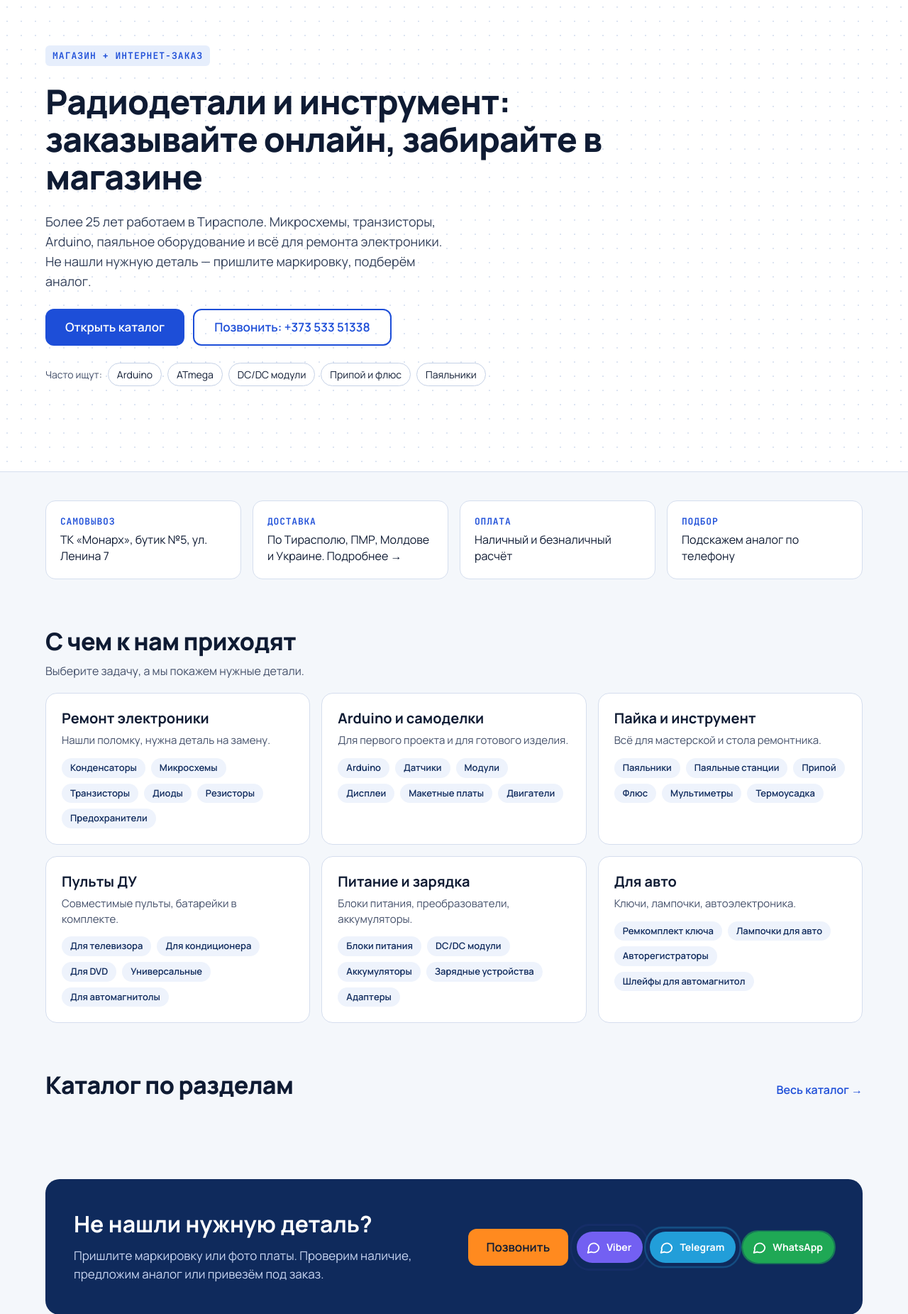
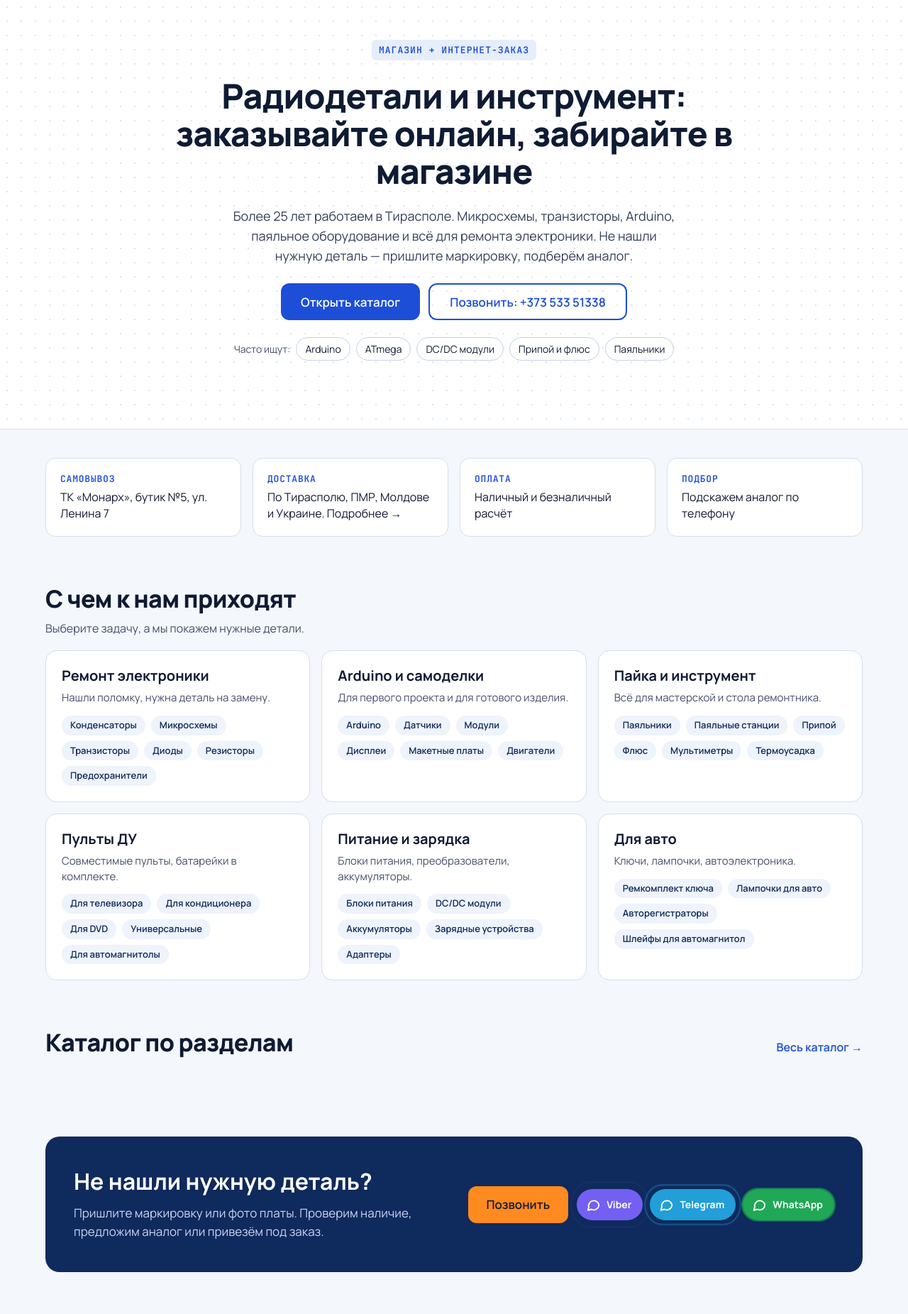
Before and after one commit to volodyaq/tirelcom-theme, a WordPress theme: template tirelcom/front-page.php in a window 1280 px wide. Shown: the part 140-1991 px from the top of the page at 71% size. Run offline with PHP 8.4 and a stand-in for WordPress, Linux system fonts and the light colour scheme; the site name, menu and one post (Sample post) are stand-ins, and other content is empty.

Commit message:
Главная: первый экран по центру
Co-Authored-By: Claude Sonnet 5.5 <noreply@anthropic.com>
Claude-Session: https://claude.ai/code/session_01DRkBNSJ5bNtWShG17rKdD8

```diff
--- a/tirelcom/front-page.php
+++ b/tirelcom/front-page.php
@@ -44,16 +44,16 @@ $instock = tek_home_instock(8);
 <main id="top">
 
 <section style="background:#FFFFFF;border-bottom:1px solid #D5DEEE;background-image:radial-gradient(#DCE4F2 1px, transparent 1px);background-size:20px 20px">
-<div class="hero-pad" style="max-width:1200px;margin:0 auto;padding:64px 24px;display:flex;flex-wrap:wrap;gap:40px;align-items:center">
-<div style="flex:1 1 480px;min-width:0;display:flex;flex-direction:column;gap:24px">
-<span style="align-self:flex-start;font-family:'JetBrains Mono',monospace;font-size:13px;font-weight:600;letter-spacing:0.08em;color:#1D4ED8;background:#E6EEFC;border-radius:6px;padding:6px 10px">МАГАЗИН + ИНТЕРНЕТ-ЗАКАЗ</span>
-<h1 class="hero-h1" style="max-width:860px;margin:0;font-size:48px;line-height:1.1;font-weight:800;letter-spacing:-0.02em">Радиодетали и инструмент: заказывайте онлайн, забирайте в магазине</h1>
-<p style="margin:0;font-size:18px;line-height:1.55;color:#33405A;max-width:560px">Более 25 лет работаем в Тирасполе. Микросхемы, транзисторы, Arduino, паяльное оборудование и всё для ремонта электроники. Не нашли нужную деталь — пришлите маркировку, подберём аналог.</p>
-<div style="display:flex;flex-wrap:wrap;gap:12px">
+<div class="hero-pad" style="max-width:1200px;margin:0 auto;padding:56px 24px 40px;display:flex;flex-wrap:wrap;gap:40px;align-items:center">
+<div style="flex:1 1 480px;min-width:0;display:flex;flex-direction:column;align-items:center;text-align:center;gap:24px">
+<span style="align-self:center;font-family:'JetBrains Mono',monospace;font-size:13px;font-weight:600;letter-spacing:0.08em;color:#1D4ED8;background:#E6EEFC;border-radius:6px;padding:6px 10px">МАГАЗИН + ИНТЕРНЕТ-ЗАКАЗ</span>
+<h1 class="hero-h1" style="max-width:900px;margin:0 auto;font-size:48px;line-height:1.1;font-weight:800;letter-spacing:-0.02em">Радиодетали и инструмент: заказывайте онлайн, забирайте в магазине</h1>
+<p style="margin:0;font-size:18px;line-height:1.55;color:#33405A;max-width:640px;margin:0 auto">Более 25 лет работаем в Тирасполе. Микросхемы, транзисторы, Arduino, паяльное оборудование и всё для ремонта электроники. Не нашли нужную деталь — пришлите маркировку, подберём аналог.</p>
+<div style="display:flex;flex-wrap:wrap;gap:12px;justify-content:center">
 <a class="hv-blue" href="<?php echo esc_url($shop); ?>" style="display:inline-flex;align-items:center;min-height:52px;padding:0 28px;border-radius:12px;background:#1D4ED8;color:#FFFFFF;font-weight:600;font-size:17px">Открыть каталог</a>
 <a class="hv-outline" href="tel:+37353351338" style="display:inline-flex;align-items:center;min-height:52px;padding:0 28px;border-radius:12px;border:2px solid #1D4ED8;color:#1D4ED8;font-weight:600;font-size:17px">Позвонить: +373 533 51338</a>
 </div>
-<div style="display:flex;flex-wrap:wrap;gap:8px;align-items:center">
+<div style="display:flex;flex-wrap:wrap;gap:8px;align-items:center;justify-content:center">
 <span style="font-size:14px;color:#44506A">Часто ищут:</span>
 <?php echo $chip('Arduino', 'Arduino') . $chip('ATmega', 'ATmega') . $chip('DC/DC модули', 'DC-DC') . $chip('Припой и флюс', 'припой') . $chip('Паяльники', 'паяльник'); ?>
 </div>
```
